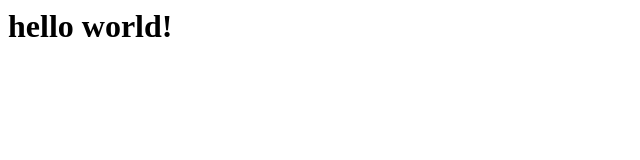
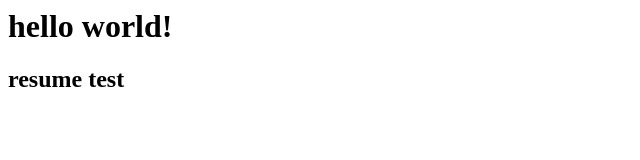
Before and after one commit to BillKarkavos/resumetest, a plain HTML site: page index.html in a window 1280 px wide. Shown: the whole page, without its empty margins (0-640 px from the left). Drawn offline with Linux system fonts and the light colour scheme.

Commit message:
Update index.html

```diff
--- a/index.html
+++ b/index.html
@@ -1 +1,2 @@
 <h1>hello world!</h1>
+<h2>resume test</h2>
```
